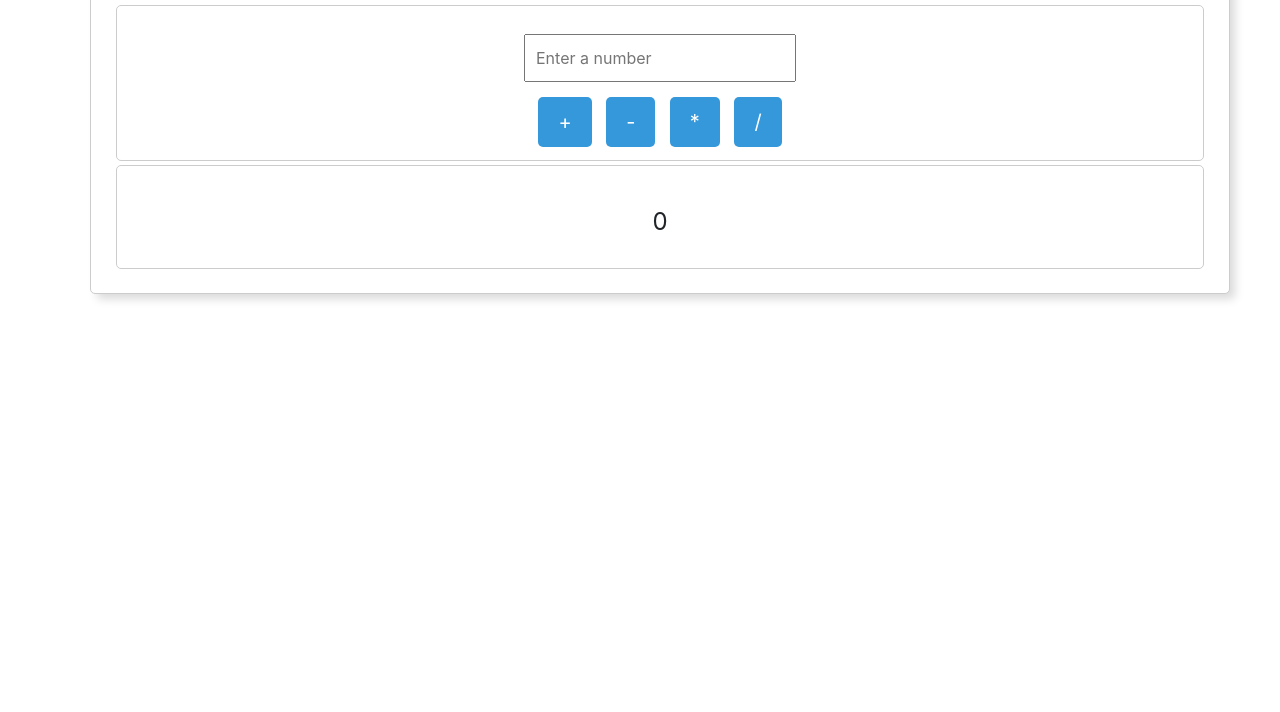
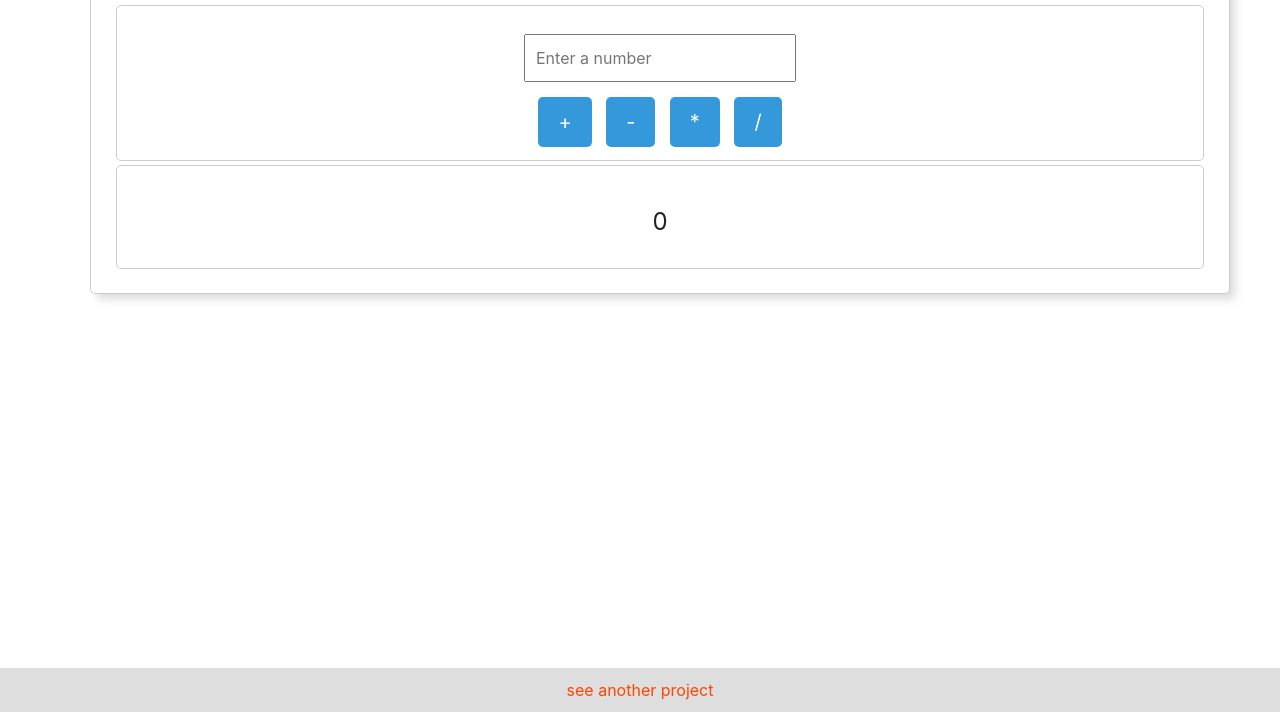
Before and after one commit to Alvi-x/HubleAssignment, a plain HTML site: page index.html in a window 1280 px wide. Shown: the part 88-800 px from the top of the page. Drawn offline with Linux system fonts and the light colour scheme.

Commit message:
adding links calc #2

```diff
--- a/index.html
+++ b/index.html
@@ -29,6 +29,7 @@
                 </div>
             </div>
     </div></div>
+    <footer><a href="https://accordion-alvi-x.vercel.app/">see another project</a></footer>
 </body>
 <script src="script.js"></script>
 </html>
--- a/style.css
+++ b/style.css
@@ -45,3 +45,23 @@ input[type="text"] {
     margin-bottom: 10px;
     font-size: 24px;
 }
+
+footer {
+    position: fixed;
+    bottom: 0;
+    left: 0;
+    width: 100%;
+    background-color: #dfdede;
+    color: #fff;
+    text-align: center;
+    padding: 10px 0;
+}
+
+footer a {
+    color: orangered;
+    text-decoration: none;
+}
+
+footer a:hover {
+    text-decoration: underline;
+}
```
